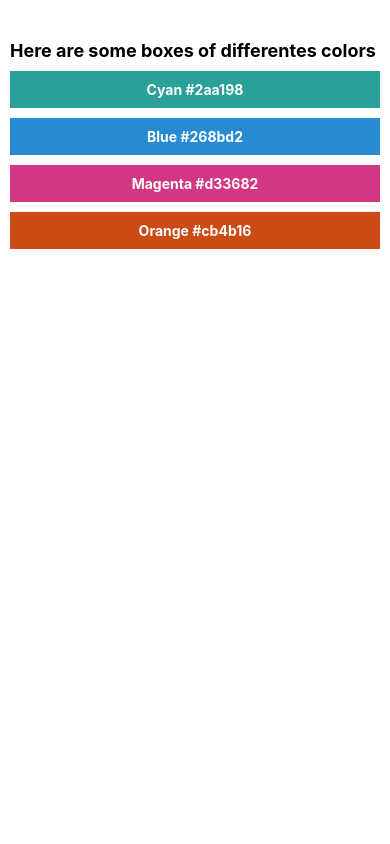
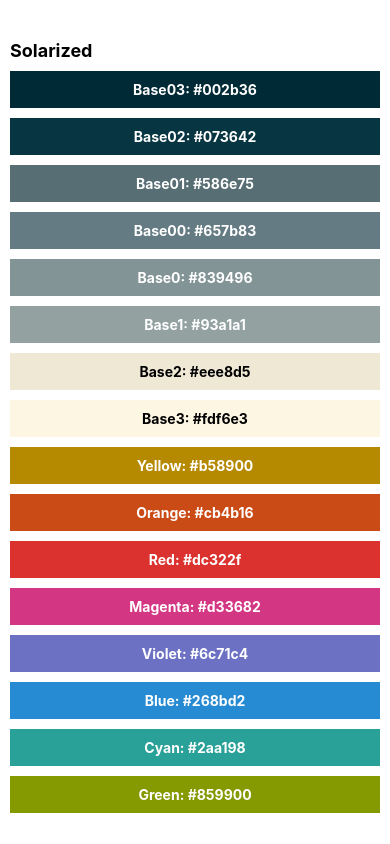
Before and after one commit to loconluis/react-native-FE, a React Native app: screen / in a window 390 px wide. Built offline with nearby package versions, Linux system fonts and the light colour scheme.

Commit message:
Adding a list of colors. Learning FlatList

```diff
--- a/App.js
+++ b/App.js
@@ -1,18 +1,12 @@
 import React from 'react';
-import { View, Text, SafeAreaView, StyleSheet } from 'react-native';
-import ColorBox from './components/ColorBox';
+import { View, SafeAreaView, StyleSheet } from 'react-native';
+import ColorList from './components/ColorList';
 
 const App = () => {
   return (
     <SafeAreaView>
       <View style={styles.container}>
-        <Text style={styles.title}>
-          Here are some boxes of differentes colors
-        </Text>
-        <ColorBox colorName="Cyan" hexCode="#2aa198" />
-        <ColorBox colorName="Blue" hexCode="#268bd2" />
-        <ColorBox colorName="Magenta" hexCode="#d33682" />
-        <ColorBox colorName="Orange" hexCode="#cb4b16" />
+        <ColorList />
       </View>
     </SafeAreaView>
   );
@@ -23,32 +17,6 @@
     paddingTop: 40,
     padding: 10,
   },
-  title: {
-    fontSize: 18,
-    fontWeight: 'bold',
-    marginBottom: 10,
-  },
-  boxText: {
-    color: 'white',
-  },
-  box: {
-    padding: 10,
-    marginBottom: 10,
-    justifyContent: 'center',
-    alignItems: 'center',
-  },
-  cyan: {
-    backgroundColor: '#2aa198',
-  },
-  blue: {
-    backgroundColor: '#268bd2',
-  },
-  magenta: {
-    backgroundColor: '#d33682',
-  },
-  orange: {
-    backgroundColor: '#cb4b16',
-  },
 });
 
 export default App;
--- a/babel.config.js
+++ b/babel.config.js
@@ -1,4 +1,4 @@
-module.exports = function(api) {
+module.exports = function (api) {
   api.cache(true);
   return {
     presets: ['babel-preset-expo'],
--- a/components/ColorBox.js
+++ b/components/ColorBox.js
@@ -6,10 +6,17 @@
     backgroundColor: hexCode,
   };
 
+  const textColor = {
+    color:
+      parseInt(hexCode.replace('#', ''), 16) > 0xffffff / 1.1
+        ? '#000000'
+        : '#FFFFFF',
+  };
+
   return (
     <View style={[styles.box, backgroundColor]}>
-      <Text style={styles.text}>
-        {colorName} {hexCode}
+      <Text style={[styles.text, textColor]}>
+        {colorName}: {hexCode}
       </Text>
     </View>
   );
--- /dev/null
+++ b/components/ColorList.js
@@ -0,0 +1,31 @@
+import React from 'react';
+import { View, Text, FlatList, StyleSheet } from 'react-native';
+import ColorBox from './ColorBox';
+import { COLORS } from '../constants';
+
+const ColorsScreen = () => {
+  const renderColorBox = ({ item }) => (
+    <ColorBox colorName={item.colorName} hexCode={item.hexCode} />
+  );
+
+  return (
+    <View>
+      <FlatList
+        ListHeaderComponent={<Text style={styles.title}>Solarized</Text>}
+        keyExtractor={(item) => item.colorName}
+        data={COLORS}
+        renderItem={renderColorBox}
+      />
+    </View>
+  );
+};
+
+const styles = StyleSheet.create({
+  title: {
+    fontSize: 18,
+    fontWeight: 'bold',
+    marginBottom: 10,
+  },
+});
+
+export default ColorsScreen;
--- /dev/null
+++ b/constants/index.js
@@ -0,0 +1,18 @@
+export const COLORS = [
+  { colorName: 'Base03', hexCode: '#002b36' },
+  { colorName: 'Base02', hexCode: '#073642' },
+  { colorName: 'Base01', hexCode: '#586e75' },
+  { colorName: 'Base00', hexCode: '#657b83' },
+  { colorName: 'Base0', hexCode: '#839496' },
+  { colorName: 'Base1', hexCode: '#93a1a1' },
+  { colorName: 'Base2', hexCode: '#eee8d5' },
+  { colorName: 'Base3', hexCode: '#fdf6e3' },
+  { colorName: 'Yellow', hexCode: '#b58900' },
+  { colorName: 'Orange', hexCode: '#cb4b16' },
+  { colorName: 'Red', hexCode: '#dc322f' },
+  { colorName: 'Magenta', hexCode: '#d33682' },
+  { colorName: 'Violet', hexCode: '#6c71c4' },
+  { colorName: 'Blue', hexCode: '#268bd2' },
+  { colorName: 'Cyan', hexCode: '#2aa198' },
+  { colorName: 'Green', hexCode: '#859900' },
+];
```
